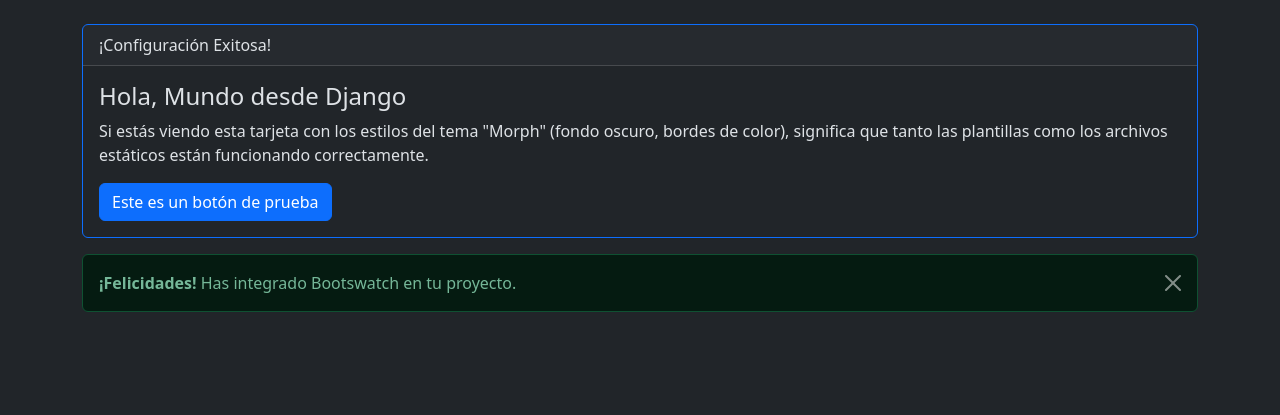
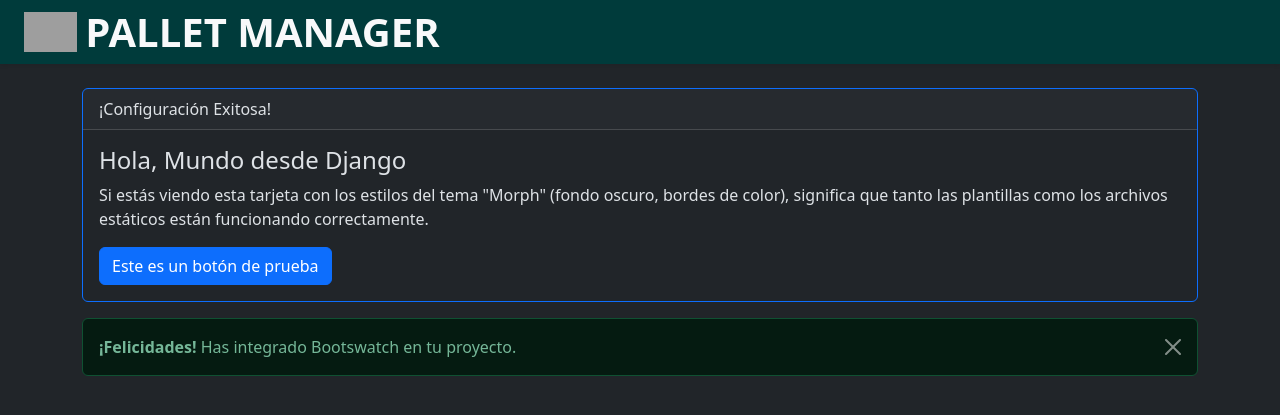
Before and after one commit to FolkodeGroup/Intercambio-de-Pallets-Modulo1, a Django app: page / in a window 1280 px wide. Shown: the top 415 px of the page. Run offline with Django 5.2, Linux system fonts and the light colour scheme; some libraries are stand-ins or nearby versions; grey boxes are pictures that could not be loaded.

Commit message:
header 1.0

```diff
--- a/pallet_manager/mysite/mysite/settings.py
+++ b/pallet_manager/mysite/mysite/settings.py
@@ -9,7 +9,7 @@ https://docs.djangoproject.com/en/5.2/topics/settings/
 For the full list of settings and their values, see
 https://docs.djangoproject.com/en/5.2/ref/settings/
 """
-
+import os
 from pathlib import Path
 
 # Build paths inside the project like this: BASE_DIR / 'subdir'.
@@ -125,7 +125,7 @@ USE_TZ = True
 # https://docs.djangoproject.com/en/5.2/howto/static-files/
 
 STATIC_URL = '/static/'
-STATICFILES_DIRS = [BASE_DIR / 'static']
+STATICFILES_DIRS = [os.path.join(BASE_DIR / 'static')]
 
 # Default primary key field type
 # https://docs.djangoproject.com/en/5.2/ref/settings/#default-auto-field
--- a/pallet_manager/mysite/templates/base.html
+++ b/pallet_manager/mysite/templates/base.html
@@ -9,12 +9,15 @@
     <!-- Enlace al tema Morph que guardaste localmente -->
     <link rel="stylesheet" href="{% static 'css/bootstrap.min.css' %}">
 
+    <!-- CSS global -->
+    <link rel="stylesheet" href="{% static 'css/style.css' %}">
 </head>
 <body>
-
+    {% include 'includes/header.html'%}
     <div class="container mt-4">
         {% block content %}
         <!-- El contenido de las otras páginas (hijas) se insertará aquí -->
+
         {% endblock %}
     </div>
 
--- /dev/null
+++ b/pallet_manager/mysite/templates/includes/header.html
@@ -0,0 +1,22 @@
+{% load static %}
+
+<header class="navbar navbar-dark bg-teal shadow-sm px-4 py-2 d-flex justify-content-between align-items-center" style="background-color: #003b3b;">
+  <div class="d-flex flex-direction-row align-items-center">
+    <img src="{% static 'img/logo_pallet.png' %}" alt="Pallet Manager Logo" height="40" class="me-2">
+    <h1 class="mb-0 fw-bold text-light">PALLET MANAGER</h1>
+  </div>
+</header>
+
+
+<script>
+  // Script para actualizar hora y fecha en tiempo real
+  function actualizarReloj() {
+    const ahora = new Date();
+    const hora = ahora.toLocaleTimeString('es-AR', { hour12: false });
+    const fecha = ahora.toLocaleDateString('es-AR');
+    document.getElementById("reloj").textContent = hora;
+    document.getElementById("fecha").textContent = fecha;
+  }
+  setInterval(actualizarReloj, 1000);
+  actualizarReloj();
+</script>
```
